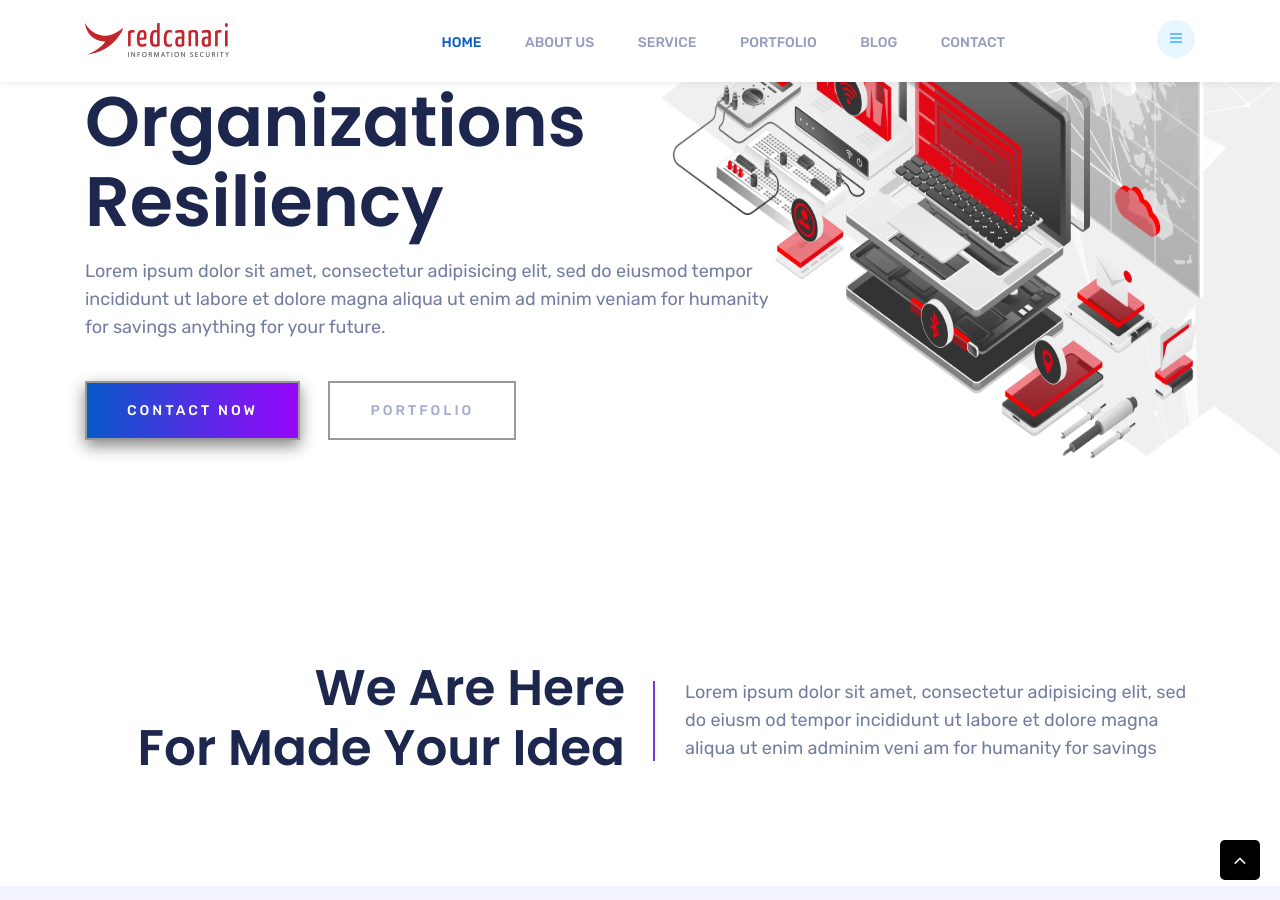
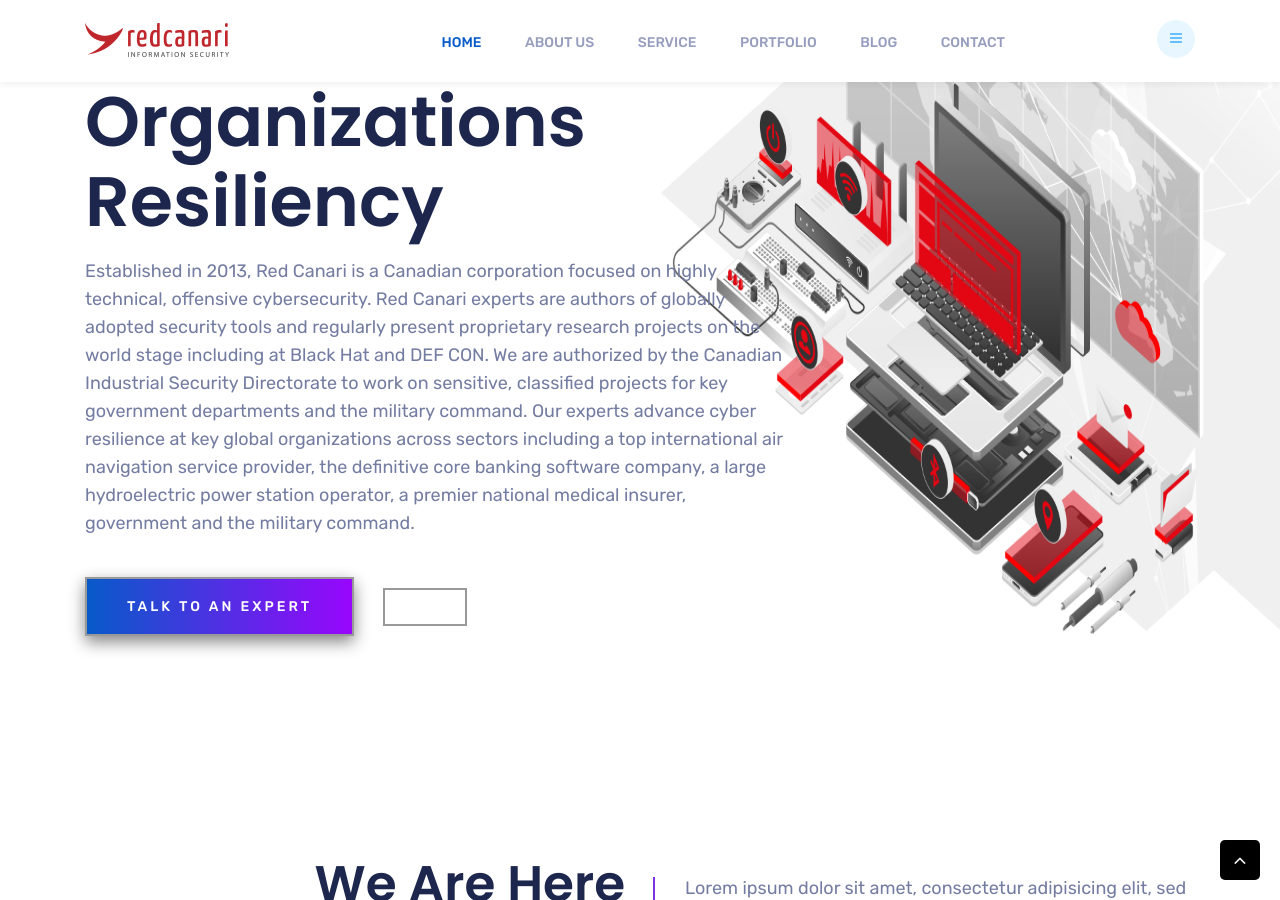
Before and after one commit to AnthonyTawil/redcanari, a Jekyll site: the page built from index.html, in a window 1280 px wide and 900 px high, scrolled down 328 px. Built offline with Jekyll 4.4.1, drawn with Linux system fonts in a browser that asks for light colours.

Commit message:
Update _config.yml

```diff
--- a/_config.yml
+++ b/_config.yml
@@ -53,11 +53,11 @@ exclude:
 ######  banner Section   ######
 ####################################
 banner_title: 'Advance Your <span></span> Organizations<span></span>Resiliency'
-banner_description: 'Lorem ipsum dolor sit amet, consectetur adipisicing elit, sed do eiusmod tempor incididunt ut labore et dolore magna aliqua ut enim ad minim veniam for humanity for savings anything for your future.'
+banner_description: 'Established in 2013, Red Canari is a Canadian corporation focused on highly technical, offensive cybersecurity. Red Canari experts are authors of globally adopted security tools and regularly present proprietary research projects on the world stage including at Black Hat and DEF CON. We are authorized by the Canadian Industrial Security Directorate to work on sensitive, classified projects for key government departments and the military command. Our experts advance cyber resilience at key global organizations across sectors including a top international air navigation service provider, the definitive core banking software company, a large hydroelectric power station operator, a premier national medical insurer, government and the military command.'
 banner_image: 'assets/images/banner/1.png'
-banner_btn_one_text: 'Contact Now'
+banner_btn_one_text: 'Talk To An Expert'
 banner_btn_one_link: '#'
-banner_btn_two_text: 'portfolio'
+banner_btn_two_text: ''
 banner_btn_two_link: '#'
 
 ####################################
```
